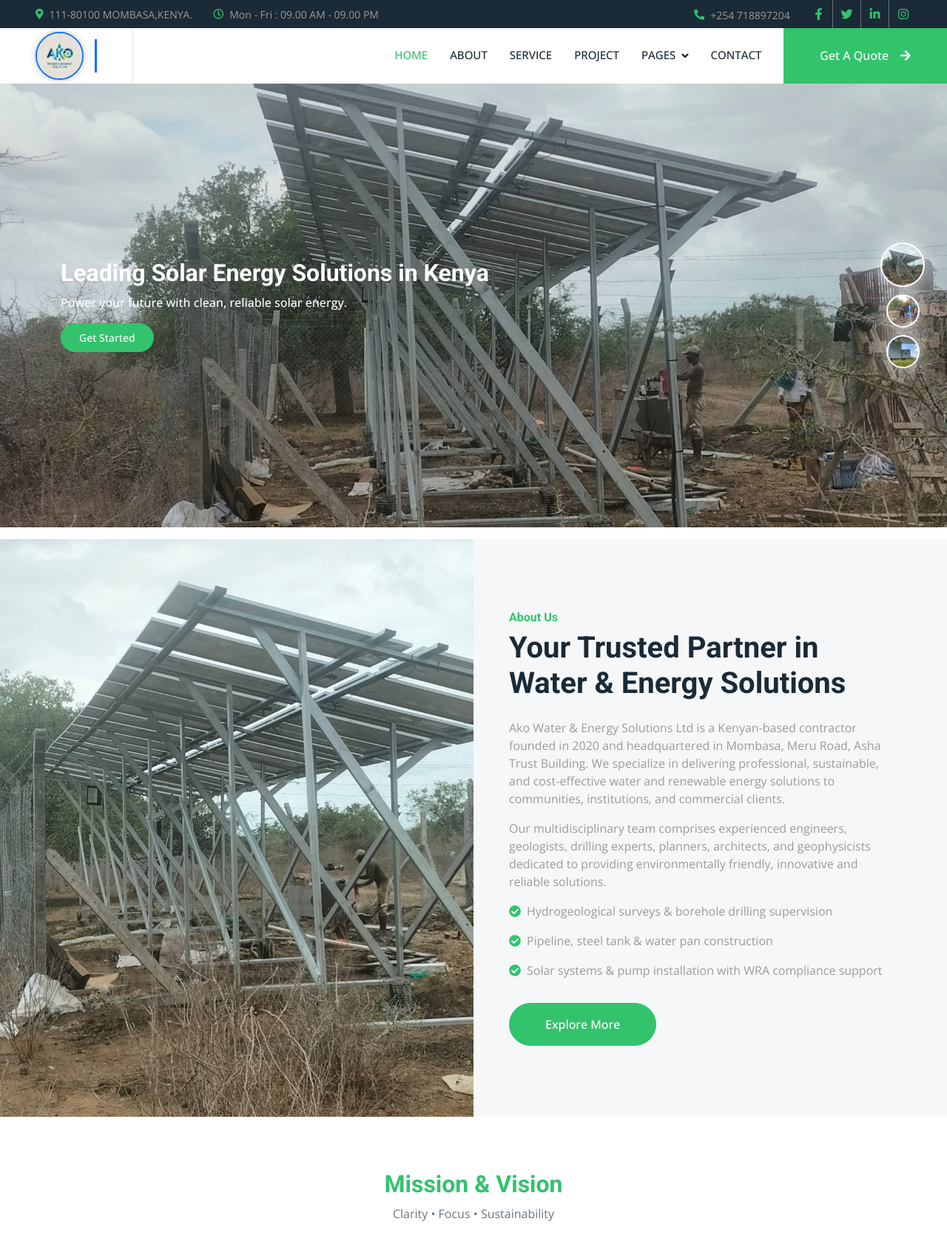
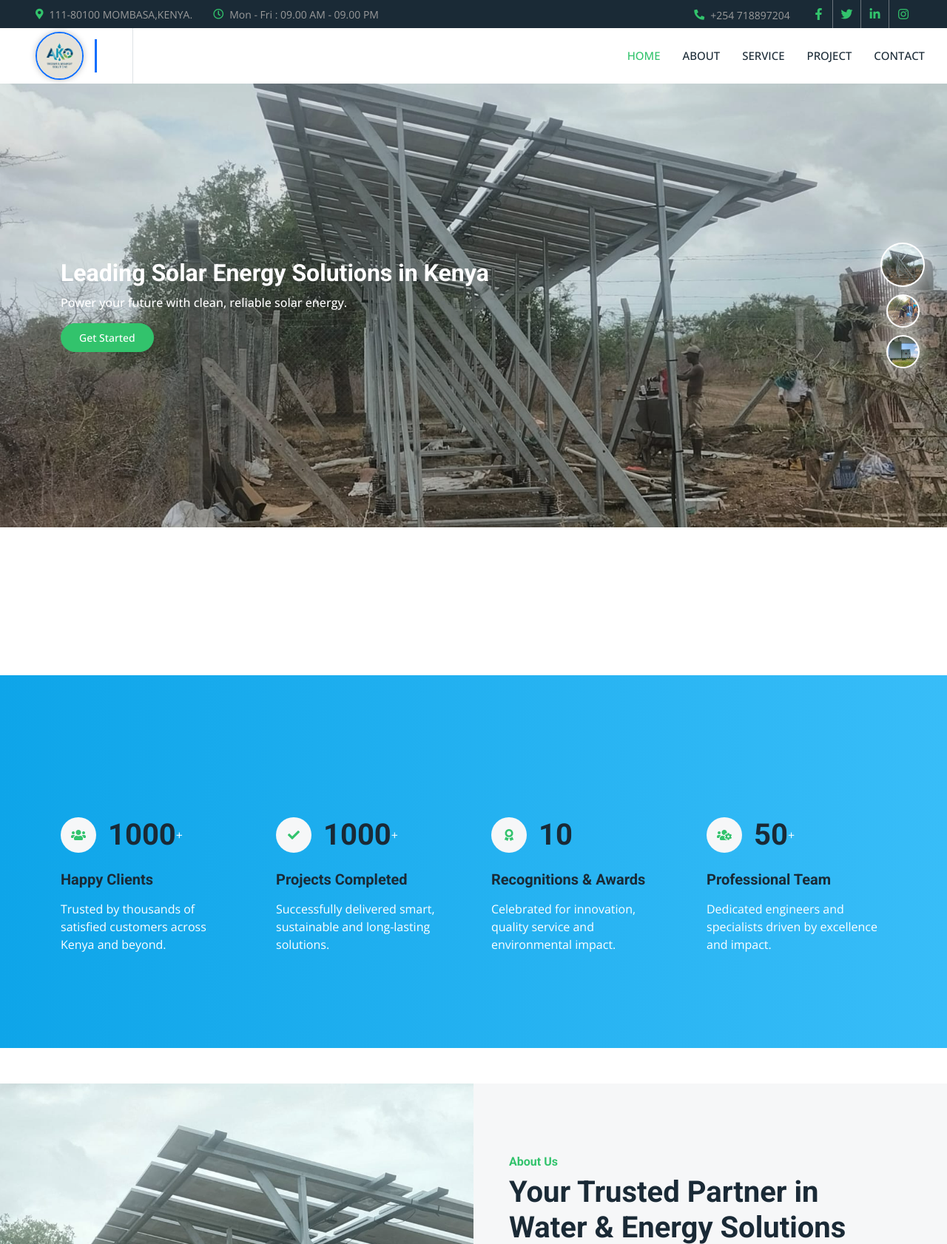
Before and after one commit to cyprian1ouma/akowaters, a PHP site: page / in a window 1280 px wide. Shown: the top 1682 px of the page at 74% size. Run offline with PHP 8.4, Linux system fonts and the light colour scheme; some libraries are stand-ins or nearby versions.

Commit message:
Made changes in all files

```diff
--- a/css/style.css
+++ b/css/style.css
@@ -217,6 +217,14 @@
     object-fit: cover;
 }
 
+/* added css */
+.stats-section {
+    background: linear-gradient(to right, #0ea5e9, #38bdf8);
+    color: white;
+    border-radius: 0;
+    padding-top: 80px;
+    padding-bottom: 80px;
+}
 
 .page-header {
     background: linear-gradient(rgba(0, 0, 0, .1), rgba(0, 0, 0, .1)), url(../img/image28.jpeg) center center no-repeat;
--- a/index.html
+++ b/index.html
@@ -96,26 +96,26 @@
                 <a href="about.html" class="nav-item nav-link">About</a>
                 <a href="service.html" class="nav-item nav-link">Service</a>
                 <a href="project.html" class="nav-item nav-link">Project</a>
-                <div class="nav-item dropdown">
+                <!--<div class="nav-item dropdown">
                     <a href="#" class="nav-link dropdown-toggle" data-bs-toggle="dropdown">Pages</a>
                    <div class="dropdown-menu bg-light m-0">
                         <a href="feature.html" class="dropdown-item">Feature</a>
                         <a href="quote.html" class="dropdown-item">Free Quote</a>
                         <a href="team.html" class="dropdown-item">Our Team</a>
                         <a href="testimonial.html" class="dropdown-item">Testimonial</a>
-                        <!-- <a href="404.html" class="dropdown-item">404 Page</a> -->
+                         <a href="404.html" class="dropdown-item">404 Page</a>
                     </div>
-                </div>
+                </div>-->
                 <a href="contact.html" class="nav-item nav-link">Contact</a>
             </div>
-            <a href="" class="btn btn-primary rounded-0 py-4 px-lg-5 d-none d-lg-block">Get A Quote<i class="fa fa-arrow-right ms-3"></i></a>
+            <!-- <a href="" class="btn btn-primary rounded-0 py-4 px-lg-5 d-none d-lg-block">Get A Quote<i class="fa fa-arrow-right ms-3"></i></a> -->
         </div>
     </nav>
     <!-- Navbar End -->
 
 
     <!-- Carousel Start -->
-    <div class="container-fluid p-0 wow fadeIn" data-wow-delay="0.1s" style="height: 25vh; min-height: 200px;">
+    <div class="container-fluid p-0 wow fadeIn" data-wow-delay="0.1s" style="height: 25vh; min-height: 200px; margin-bottom:600px; padding-bottom:60px">
         <div class="owl-carousel header-carousel position-relative h-100">
             <div class="owl-carousel-item position-relative h-100" data-dot="<img src='img/image17.jpeg'>">
                 <img class="img-fluid h-100 w-100" src="img/image17.jpeg" alt="solar images" style="object-fit: cover;">
@@ -163,17 +163,17 @@
     </div>
     <!-- Carousel End -->
 
-
-    <!-- Feature Start -->
-    <div class="container-xxl py-5 mt-4">
+    <!-- Stats Section -->
+    <div class="stats-section">
+        <div class="container-xxl py-5">
             <div class="container">
                 <div class="row g-5 mt-3">
 
                     <!-- Happy Customers -->
                     <div class="col-md-6 col-lg-3 wow fadeIn" data-wow-delay="0.1s">
                         <div class="d-flex align-items-center mb-4">
-                        <div class="btn-lg-square bg-primary rounded-circle me-3">
-                            <i class="fa fa-users text-white"></i>
+                            <div class="btn-lg-square bg-light rounded-circle me-3">
+                                <i class="fa fa-users text-primary"></i>
                             </div>
                             <h1 class="mb-0" data-toggle="counter-up">1000 </h1><span>+</span>
                         </div>
@@ -184,10 +184,10 @@
                     <!-- Projects -->
                     <div class="col-md-6 col-lg-3 wow fadeIn" data-wow-delay="0.3s">
                         <div class="d-flex align-items-center mb-4">
-                        <div class="btn-lg-square bg-primary rounded-circle me-3">
-                            <i class="fa fa-check text-white"></i>
+                            <div class="btn-lg-square bg-light rounded-circle me-3">
+                                <i class="fa fa-check text-primary"></i>
                             </div>
-                        <h1 class="mb-0"data-toggle="counter-up">1000</h1> <span class="font-bold">+</span>
+                            <h1 class="mb-0" data-toggle="counter-up">1000</h1> <span>+</span>
                         </div>
                         <h5 class="mb-3">Projects Completed</h5>
                         <span>Successfully delivered smart, sustainable and long-lasting solutions.</span>
@@ -196,8 +196,8 @@
                     <!-- Awards -->
                     <div class="col-md-6 col-lg-3 wow fadeIn" data-wow-delay="0.5s">
                         <div class="d-flex align-items-center mb-4">
-                        <div class="btn-lg-square bg-primary rounded-circle me-3">
-                            <i class="fa fa-award text-white"></i>
+                            <div class="btn-lg-square bg-light rounded-circle me-3">
+                                <i class="fa fa-award text-primary"></i>
                             </div>
                             <h1 class="mb-0" data-toggle="counter-up">10</h1>
                         </div>
@@ -208,8 +208,8 @@
                     <!-- Experts -->
                     <div class="col-md-6 col-lg-3 wow fadeIn" data-wow-delay="0.7s">
                         <div class="d-flex align-items-center mb-4">
-                        <div class="btn-lg-square bg-primary rounded-circle me-3">
-                            <i class="fa fa-users-cog text-white"></i>
+                            <div class="btn-lg-square bg-light rounded-circle me-3">
+                                <i class="fa fa-users-cog text-primary"></i>
                             </div>
                             <h1 class="mb-0" data-toggle="counter-up">50</h1><span>+</span>
                         </div>
@@ -220,7 +220,7 @@
                 </div>
             </div>
         </div>
-
+    </div>
     <!-- Feature Start -->
 
 
```
Also changed, not shown: about.html (+5 -5 lines), contact.html (+5 -5 lines), feature.html (+7 -7 lines), project.html (+5 -5 lines), quote.html (+7 -7 lines), service.html (+5 -5 lines), team.html (+7 -7 lines), testimonial.html (+7 -7 lines). Lines whose indentation alone changed are shown as unchanged.
